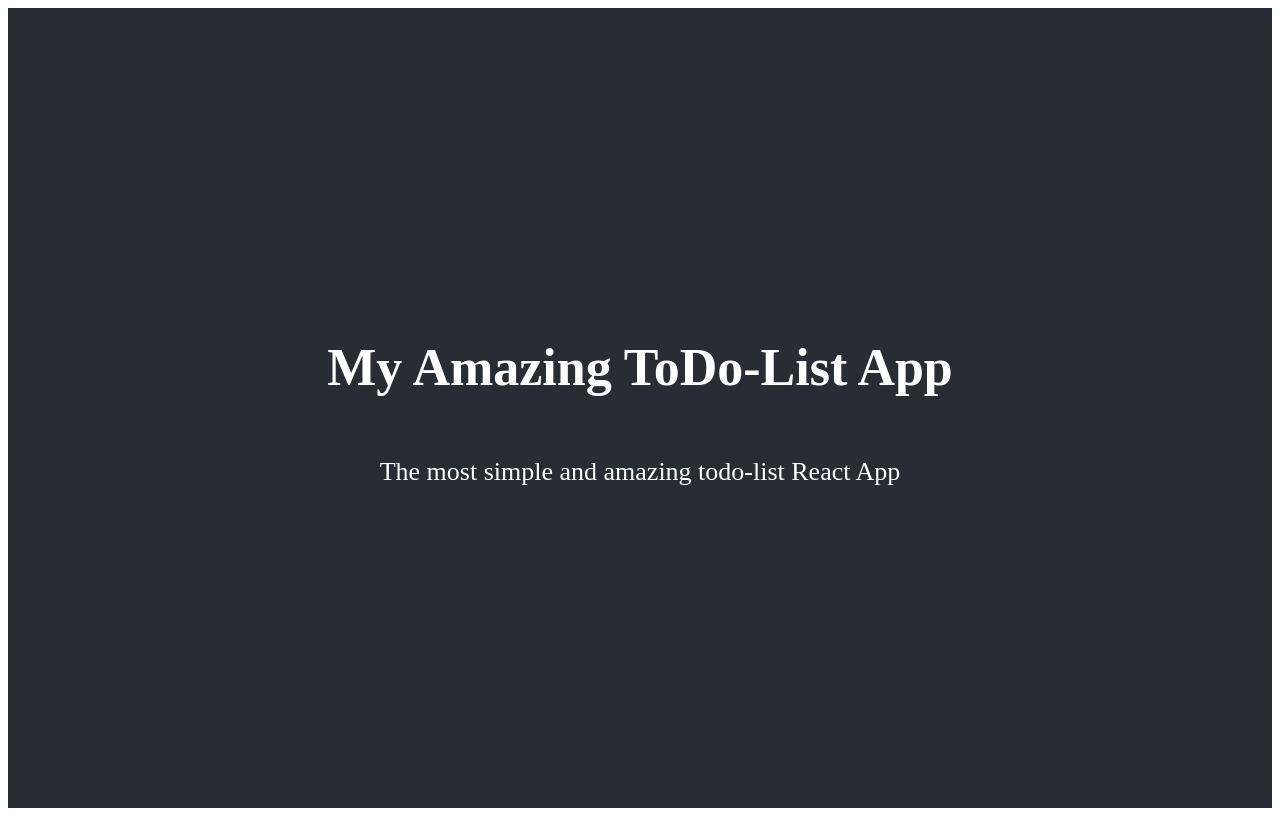
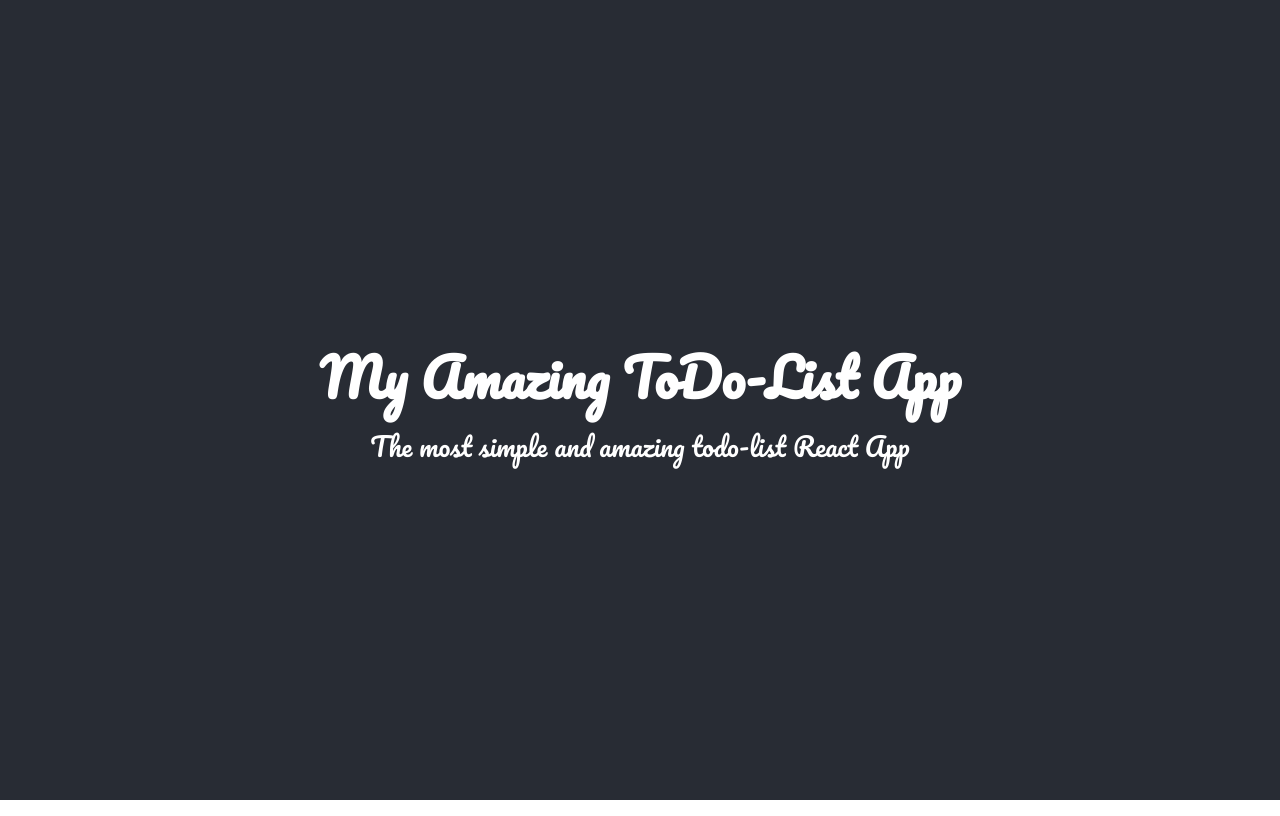
Before and after one commit to zelle018/FCB-React-AWS, a React app: page / in a window 1280 px wide. Built offline with nearby package versions, Linux system fonts and the light colour scheme.

Commit message:
Integrate Google Fonts API

```diff
--- a/src/index.css
+++ b/src/index.css
@@ -1,3 +1,16 @@
+@import url('https://fonts.googleapis.com/css2?family=Josefin+Sans:wght@300&family=Pacifico&display=swap');
+
+*{
+	margin: 0;
+	padding: 0;
+	box-sizing: border-box;
+}
+
+body{
+	font-family: 'Josefin Sans', sans-serif;
+	font-family: 'Pacifico', cursive;
+}
+
 .app {
   text-align: center;
 }
```
